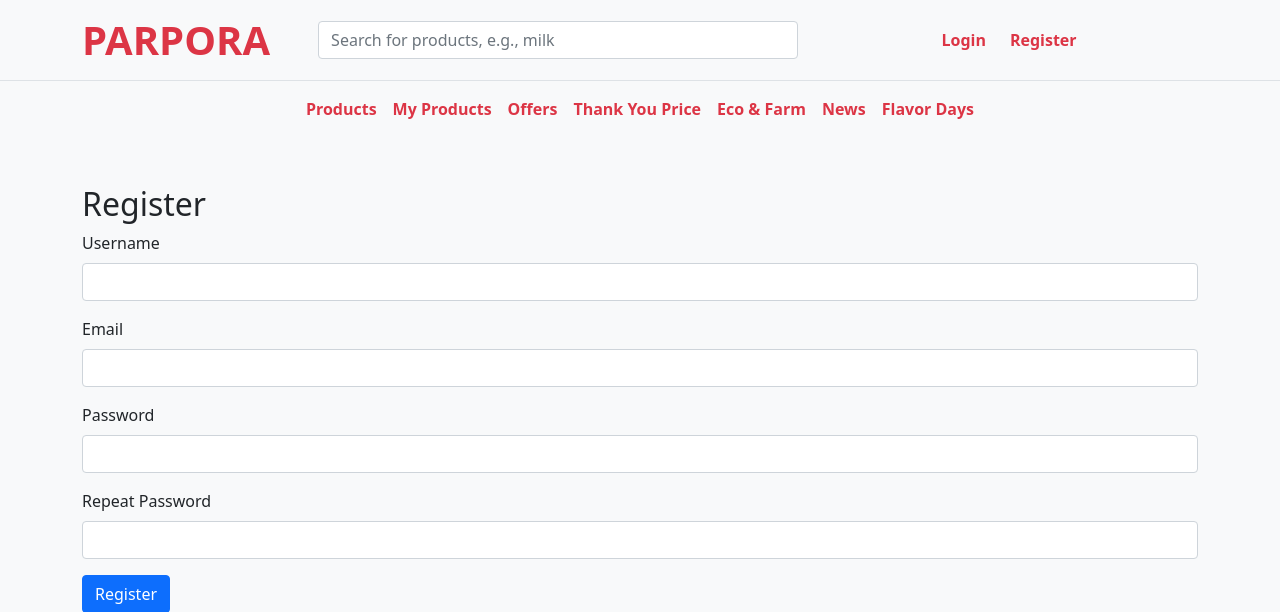
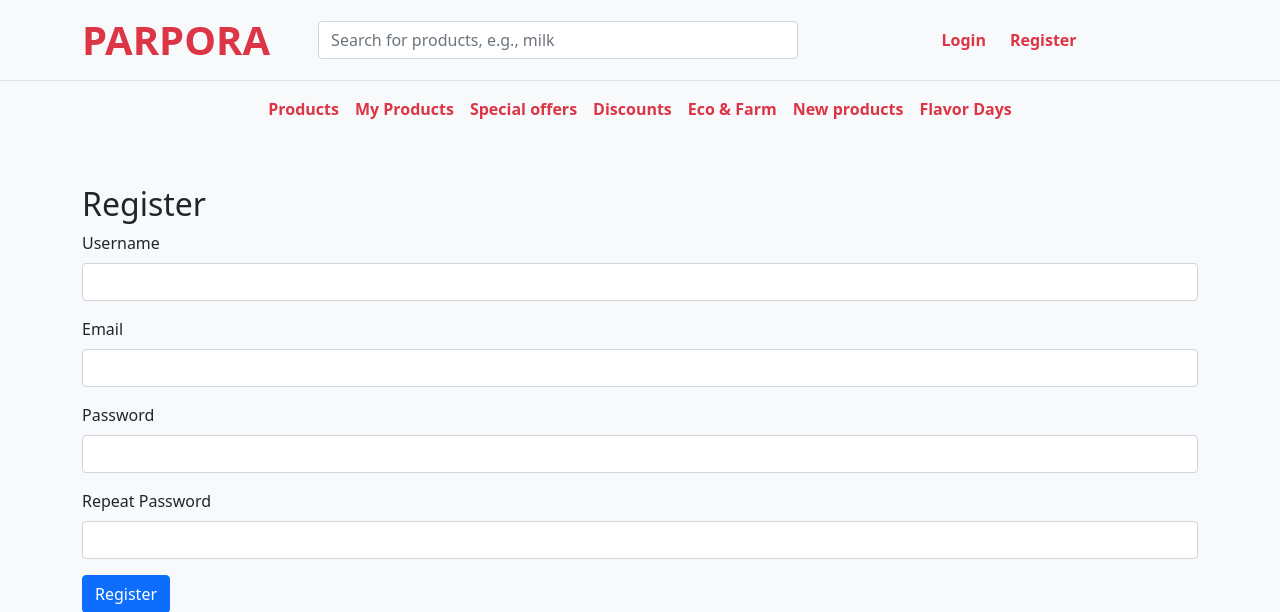
Before and after one commit to kayuserpus/Tarpinis_2, a Flask app: page /auth/register in a window 1280 px wide. Shown: the top 612 px of the page. Run offline with Flask 3, Linux system fonts and the light colour scheme.

Commit message:
Updated header

```diff
--- a/templates/shared/header.html
+++ b/templates/shared/header.html
@@ -55,16 +55,16 @@
                     <a class="nav-link" href="#">My Products</a>
                 </li>
                 <li class="nav-item">
-                    <a class="nav-link" href="#">Offers</a>
+                    <a class="nav-link" href="#">Special offers</a>
                 </li>
                 <li class="nav-item">
-                    <a class="nav-link" href="#">Thank You Price</a>
+                    <a class="nav-link" href="#">Discounts</a>
                 </li>
                 <li class="nav-item">
                     <a class="nav-link" href="#">Eco & Farm</a>
                 </li>
                 <li class="nav-item">
-                    <a class="nav-link" href="#">News</a>
+                    <a class="nav-link" href="#">New products</a>
                 </li>
                 <li class="nav-item">
                     <a class="nav-link" href="#">Flavor Days</a>
```
